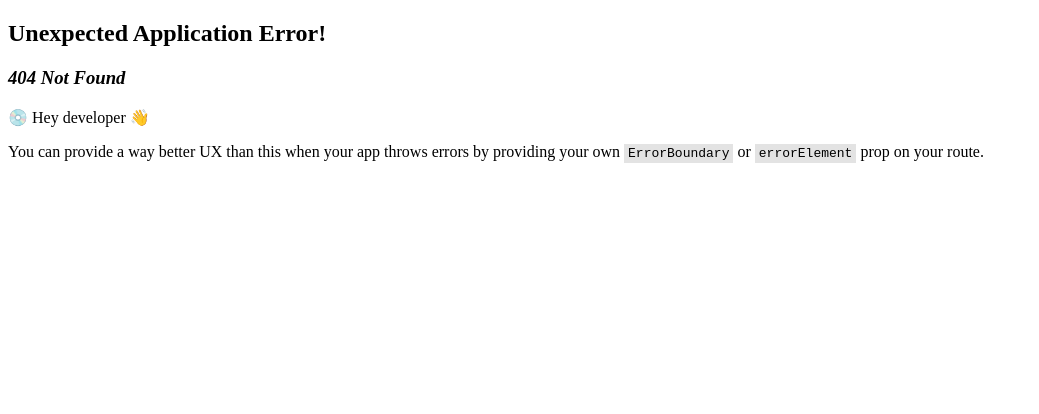
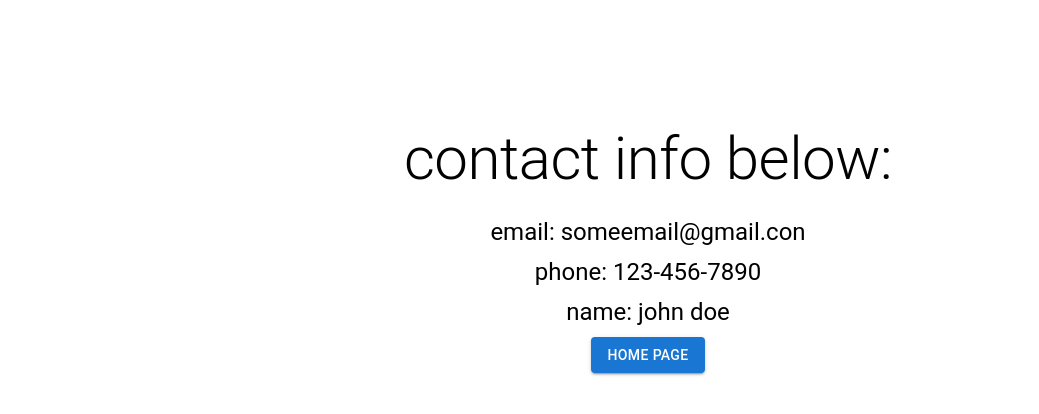
Before and after one commit to Anry001/web-experiments, a React (Vite) app: page /contact in a window 1280 px wide. Before the commit this address had no page. Shown: the top 414 px of the page, without its empty margins (0-1039 px from the left). Built offline with nearby package versions, Linux system fonts and the light colour scheme.

Commit message:
feat(contact): added contact page

```diff
--- a/src/app-routes/Routes.tsx
+++ b/src/app-routes/Routes.tsx
@@ -1,10 +1,12 @@
-import { createBrowserRouter, Link, RouterProvider } from 'react-router-dom';
+import { createBrowserRouter, RouterProvider } from 'react-router-dom';
 import Home from '@pages/Home';
 import About from '@/pages/About';
+import Contact from '@/pages/Contact';
 
 const routes = createBrowserRouter([
   { path: '/', element: <Home /> },
   { path: '/about', element: <About /> },
+  { path: '/contact', element: <Contact /> },
 ]);
 
 const Routes = () => {
--- /dev/null
+++ b/src/pages/Contact.tsx
@@ -0,0 +1,32 @@
+import { Button, Stack, Typography } from '@mui/material';
+import { Link } from 'react-router-dom';
+
+const BACK_TO_HOME_BUTTON_TEXT = 'Home page';
+
+const Contact = () => {
+  return (
+    <Stack
+      sx={{ height: '60vh', width: '100vw' }}
+      direction="column"
+      justifyContent="center"
+      alignItems="center"
+    >
+      <Typography variant="h2" gutterBottom>
+        contact info below:
+      </Typography>
+      <Typography variant="h5" gutterBottom>
+        email: someemail@gmail.con
+      </Typography>
+      <Typography variant="h5" gutterBottom>
+        phone: 123-456-7890
+      </Typography>
+      <Typography variant="h5" gutterBottom>
+        name: john doe
+      </Typography>
+      <Link to="/" style={{ textDecoration: 'none' }}>
+        <Button variant="contained">{BACK_TO_HOME_BUTTON_TEXT}</Button>
+      </Link>
+    </Stack>
+  );
+};
+export default Contact;
--- a/src/pages/Home.tsx
+++ b/src/pages/Home.tsx
@@ -3,6 +3,7 @@ import ShitDataGrid from '@components/ShitDataGrid';
 import { Link } from 'react-router-dom';
 
 const ABOUT_BUTTON_TEXT = 'About';
+const CONTACT_BUTTON_TEXT = 'Contact';
 
 const Home = () => {
   return (
@@ -27,7 +28,9 @@ const Home = () => {
         <Link to="about" style={{ textDecoration: 'none' }}>
           <Button variant="contained">{ABOUT_BUTTON_TEXT}</Button>
         </Link>
-        <Button variant="contained">Click me</Button>
+        <Link to="contact" style={{ textDecoration: 'none' }}>
+          <Button variant="contained">{CONTACT_BUTTON_TEXT}</Button>
+        </Link>
       </Stack>
     </Stack>
   );
```
